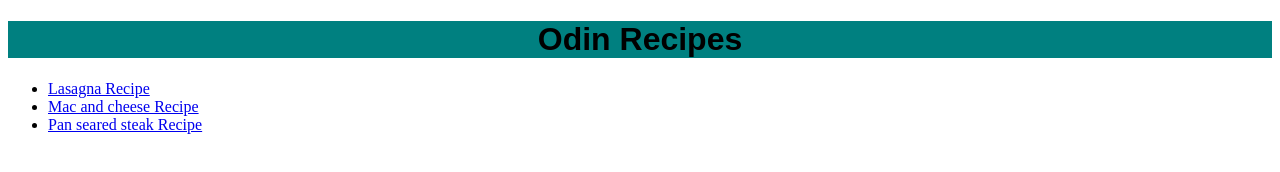
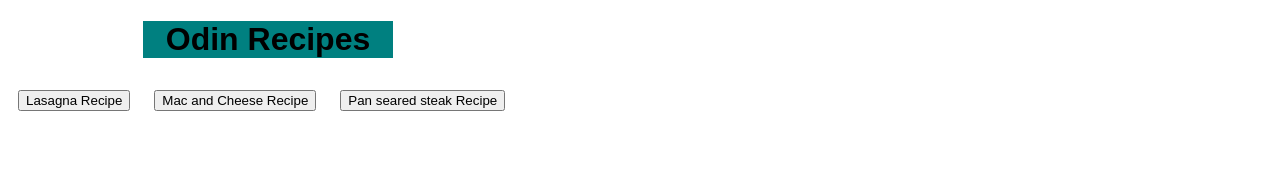
Before and after one commit to fifty4/odin-recipes, a plain HTML site: page index.html in a window 1280 px wide. Drawn offline with Linux system fonts and the light colour scheme.

Commit message:
Changes in HTML and CSS file

```diff
--- a/index.html
+++ b/index.html
@@ -11,13 +11,23 @@
         <h1>Odin Recipes</h1>
     </div>
 
-    <ul>
-        <li><a href="recipes/lasagna.html">Lasagna Recipe</a></li>
+    <div class="button1">
+        <a href="recipes/lasagna.html">
+            <button>Lasagna Recipe</button>
+        </a>
+    </div>
 
-        <li><a href="recipes/macandcheese.html">Mac and cheese Recipe</a></li>
+    <div class="button2">
+        <a href="recipes/macandcheese.html">
+            <button>Mac and Cheese Recipe</button>
+        </a>
+    </div>
 
-        <li><a href="recipes/steak.html">Pan seared steak Recipe</a></li>
+    <div class="button3">
+        <a href="recipes/steak.html">
+            <button>Pan seared steak Recipe</button>
+        </a>
+    </div>
 
-    </ul>
 </body>
 </html>
--- a/style.css
+++ b/style.css
@@ -2,4 +2,19 @@
     background-color: teal;
     font-family: Arial, Helvetica, sans-serif;
     text-align: center;
+    width: 250px;
+    margin-left: 135px;
 }
+
+
+.button1,
+.button2,
+.button3 {
+    display: inline-block;
+    color: FF0000;
+    padding: 10px;
+    height: 25px;
+    font-family: Arial, Helvetica, sans-serif;
+    border: none;
+    text-align: center;
+}
```
